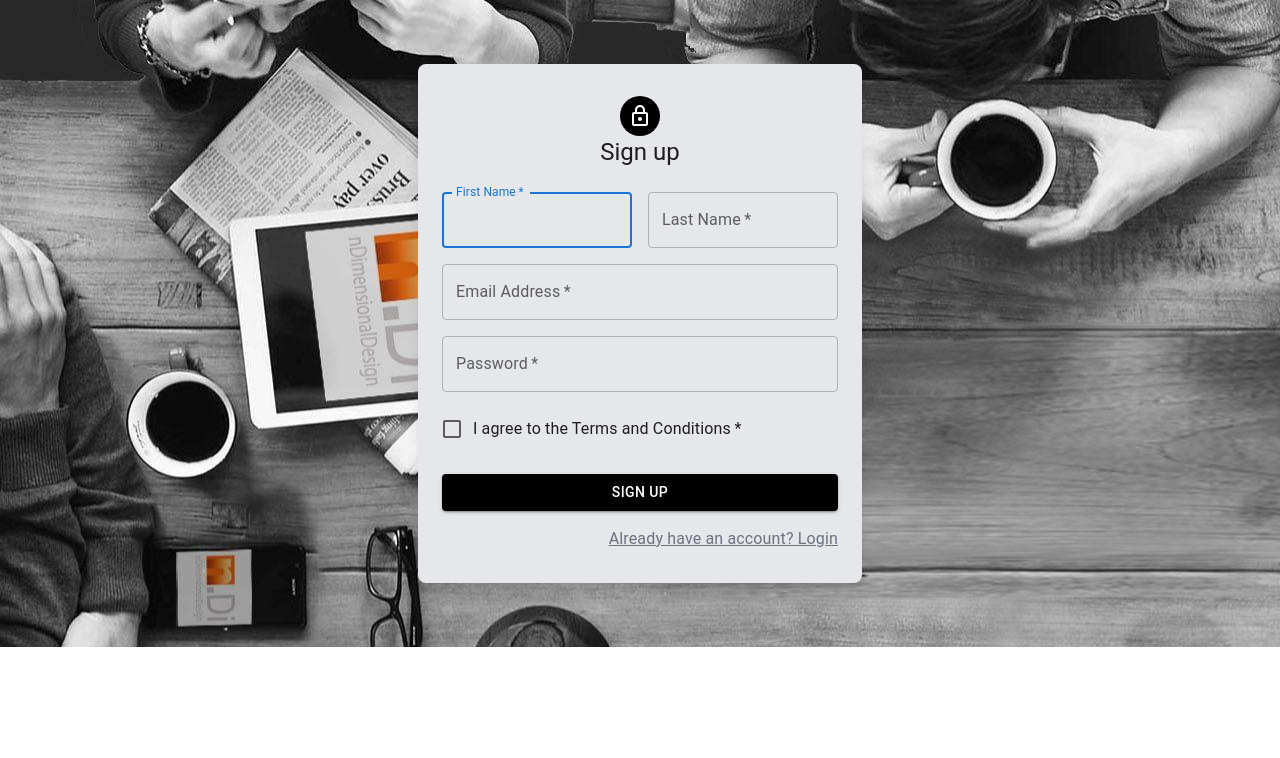
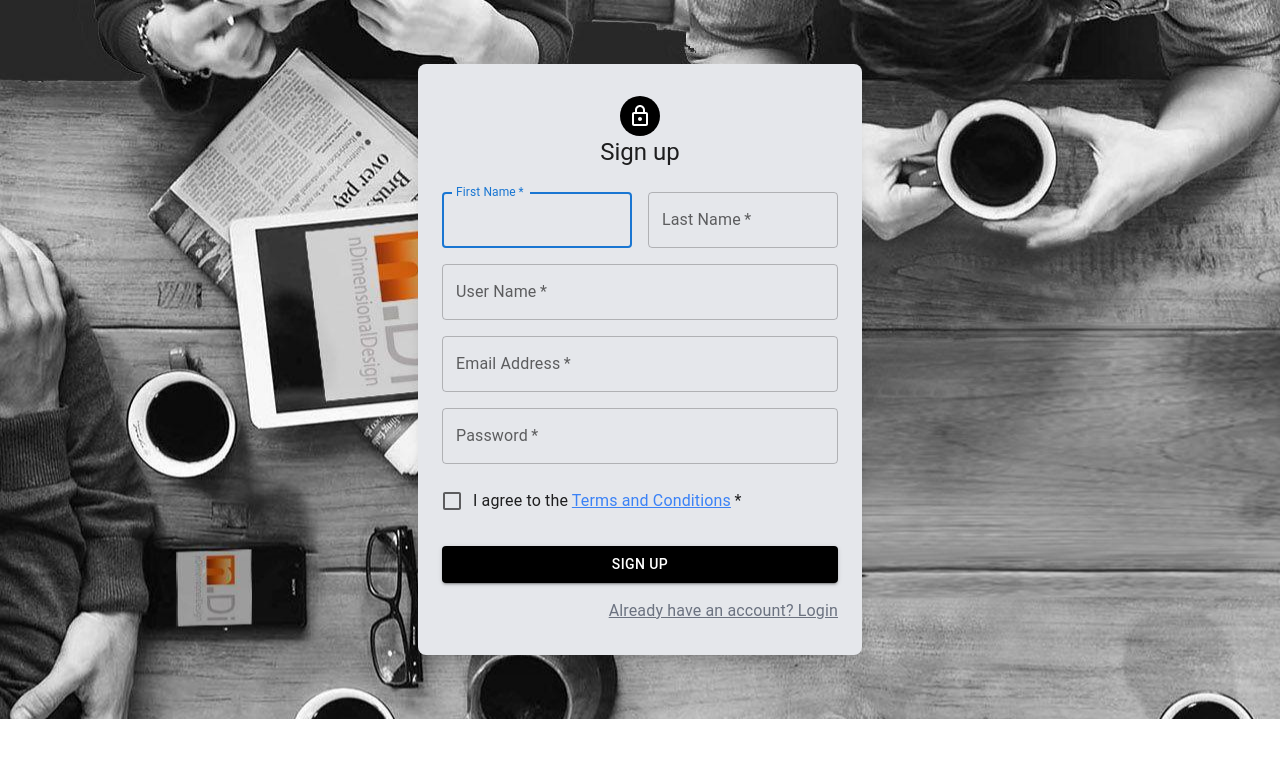
Before and after one commit to Anjali1241/ProductECommerce, a React (Vite) app: page /signup in a window 1280 px wide. Shown: the top 758 px of the page. Built offline with nearby package versions, Linux system fonts and the light colour scheme.

Commit message:
feat:signUp and login user

```diff
--- a/src/pages/Login.jsx
+++ b/src/pages/Login.jsx
@@ -1,8 +1,6 @@
 import Avatar from '@mui/material/Avatar';
 import Button from '@mui/material/Button';
 import TextField from '@mui/material/TextField';
-import FormControlLabel from '@mui/material/FormControlLabel';
-import Checkbox from '@mui/material/Checkbox';
 import Grid from '@mui/material/Grid';
 import Box from '@mui/material/Box';
 import LockOutlinedIcon from '@mui/icons-material/LockOutlined';
@@ -10,17 +8,30 @@ import Typography from '@mui/material/Typography';
 import { createTheme, ThemeProvider } from '@mui/material/styles';
 import { Formik } from 'formik';
 import * as Yup from 'yup';
-import { Link } from 'react-router-dom';
+import { Link, useNavigate } from 'react-router-dom';
 
 const signUpSchema = Yup.object().shape({
-  userName: Yup.string().required('Username is required'),
+  username: Yup.string().required('Username is required'),
   password: Yup.string()
     .required('Password is required')
     .min(6, 'must be of 6 character long'),
 });
 
 function Login() {
+  const navigate = useNavigate();
   const defaultTheme = createTheme();
+
+  const handleLogin = function (values) {
+    const user = JSON.parse(localStorage.getItem('user'));
+    if (
+      values.username === user.username &&
+      values.password === user.password
+    ) {
+      navigate('/');
+    } else {
+      alert('Invalid username or password');
+    }
+  };
 
   return (
     <ThemeProvider theme={defaultTheme}>
@@ -35,24 +46,27 @@ function Login() {
             Login to your account
           </Typography>
           <Formik
-            initialValues={{ userName: '', password: '' }}
+            initialValues={{ username: '', password: '' }}
             validationSchema={signUpSchema}
+            onSubmit={(values) => {
+              handleLogin(values);
+            }}
           >
             {(formik) => (
               <Box component="form" noValidate onSubmit={formik.handleSubmit}>
                 <TextField
-                  {...formik.getFieldProps('userName')}
+                  {...formik.getFieldProps('username')}
                   error={
-                    formik.touched.userName && Boolean(formik.errors.userName)
+                    formik.touched.username && Boolean(formik.errors.username)
                   }
                   required
                   fullWidth
-                  name="userName"
+                  name="username"
                   label="Username"
-                  id="userName"
+                  id="username"
                   autoComplete="given-name"
                   sx={{ marginBottom: 2 }}
-                  helperText={formik.touched.userName && formik.errors.userName}
+                  helperText={formik.touched.username && formik.errors.username}
                 />
                 <TextField
                   {...formik.getFieldProps('password')}
@@ -68,10 +82,6 @@ function Login() {
                   type="password"
                   sx={{ marginBottom: 2 }}
                   helperText={formik.touched.password && formik.errors.password}
-                />
-                <FormControlLabel
-                  control={<Checkbox value="remember" color="primary" />}
-                  label="Remember me"
                 />
                 <Button
                   type="submit"
--- a/src/pages/SignUp.jsx
+++ b/src/pages/SignUp.jsx
@@ -13,13 +13,14 @@ import { createTheme, ThemeProvider } from '@mui/material/styles';
 import { Formik } from 'formik';
 import * as Yup from 'yup';
 import { FormHelperText } from '@mui/material';
-import { Link } from 'react-router-dom';
+import { Link, useNavigate } from 'react-router-dom';
 
 const defaultTheme = createTheme();
 
 const signUpSchema = Yup.object().shape({
   firstName: Yup.string().required('First name is required'),
   lastName: Yup.string().required('Last name is required'),
+  username: Yup.string().required('User name is required'),
   email: Yup.string().email().required('Email id required'),
   password: Yup.string()
     .required('Password is required')
@@ -31,6 +32,12 @@ const signUpSchema = Yup.object().shape({
 });
 
 function SignUp() {
+  const navigate = useNavigate();
+  const handleSubmit = (values) => {
+    localStorage.setItem('user', JSON.stringify(values));
+    navigate('/login');
+  };
+
   return (
     <ThemeProvider theme={defaultTheme}>
       <div className="bg-login-bg flex items-center justify-center">
@@ -61,11 +68,13 @@ function SignUp() {
               initialValues={{
                 firstName: '',
                 lastName: '',
+                username: '',
                 email: '',
                 password: '',
                 termsAndCondition: false,
               }}
               validationSchema={signUpSchema}
+              onSubmit={(values) => handleSubmit(values)}
             >
               {(formik) => (
                 <Box
@@ -74,7 +83,6 @@ function SignUp() {
                   onSubmit={formik.handleSubmit}
                   sx={{ mt: 3 }}
                 >
-                  {console.log(formik)}
                   <Grid container spacing={2}>
                     <Grid item xs={12} sm={6}>
                       <TextField
@@ -110,6 +118,24 @@ function SignUp() {
                         autoComplete="family-name"
                         helperText={
                           formik.touched.lastName && formik.errors.lastName
+                        }
+                      />
+                    </Grid>
+                    <Grid item xs={12}>
+                      <TextField
+                        {...formik.getFieldProps('username')}
+                        error={
+                          formik.touched.username &&
+                          Boolean(formik.errors.username)
+                        }
+                        required
+                        fullWidth
+                        id="username"
+                        label="User Name"
+                        name="username"
+                        autoComplete="family-name"
+                        helperText={
+                          formik.touched.username && formik.errors.username
                         }
                       />
                     </Grid>
@@ -157,16 +183,12 @@ function SignUp() {
                             color="primary"
                             name="termsAndCondition"
                             id="termsAndCondition"
-                            error={
-                              formik.touched.termsAndCondition &&
-                              Boolean(formik.errors.termsAndCondition)
-                            }
                           />
                         }
                         label={
                           <>
                             I agree to the{' '}
-                            <Link to="/terms-and-conditions">
+                            <Link to="/terms-and-conditions" className="underline text-blue-500">
                               Terms and Conditions
                             </Link>
                           </>
```
